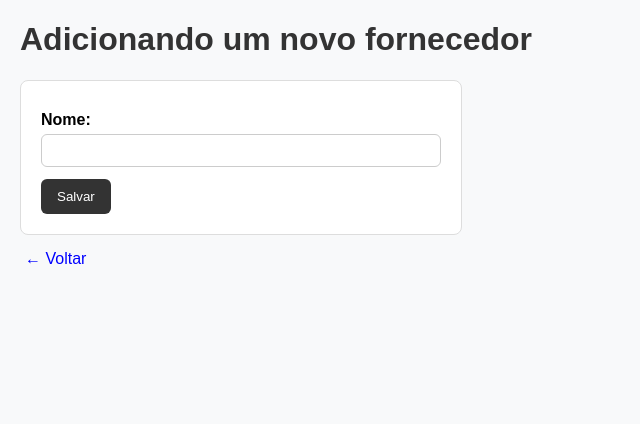
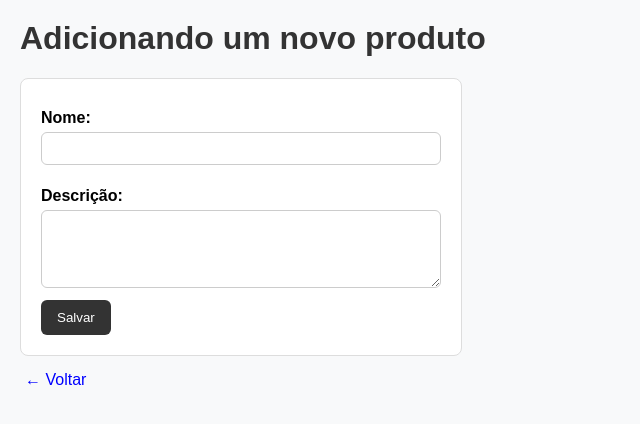
Before and after one commit to Emerson-FullStackSenacPenha/flybynight-gerenciamento, a PHP site: page /produtos/inserir.php in a window 1280 px wide. Shown: the top 424 px of the page, without its empty margins (0-640 px from the left). Run offline with PHP 8.4, Linux system fonts and the light colour scheme.

Commit message:
estilos em text area

```diff
--- a/css/estilos.css
+++ b/css/estilos.css
@@ -69,7 +69,7 @@ label {
 
 }
 
-input {
+input, textarea {
 
     width: 100%;
     padding: 8px;
--- a/produtos/inserir.php
+++ b/produtos/inserir.php
@@ -19,17 +19,17 @@ if($_SERVER['REQUEST_METHOD'] === 'POST' ){
 ?>
 
 
-<!DOCTYPE html>
+
 <html lang="pt-br">
 <head>
     <meta charset="UTF-8">
     <meta name="viewport" content="width=device-width, initial-scale=1.0">
-    <title>Inserir Fornecedor</title>
+    <title>Inserir Produto</title>
     <link rel="stylesheet" href="../css/estilos.css">
 </head>
 <body>
 
-    <h1>Adicionando um novo fornecedor</h1>
+    <h1>Adicionando um novo produto</h1>
 
     <form action="" method="post">
 
@@ -37,6 +37,14 @@ if($_SERVER['REQUEST_METHOD'] === 'POST' ){
             <label for="nome">Nome:</label>
             <input type="text" name="nome" id="nome" required>
         </div>
+
+        <div>
+            <label for="descricao">Descrição:</label>
+            <textarea name="descricao" id="descricao" rows="4" ></textarea>
+        </div>
+
+
+
         <button type="submit">Salvar</button>
 
     </form>
```
